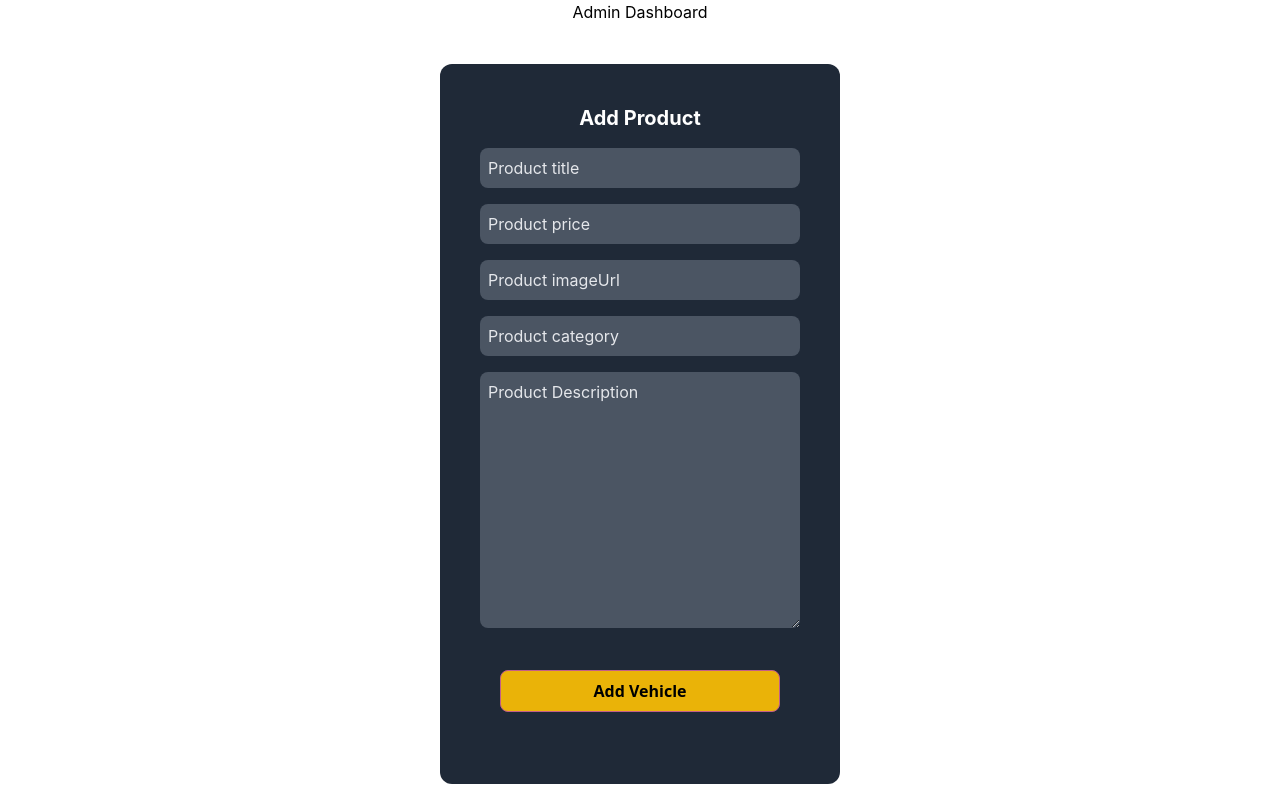
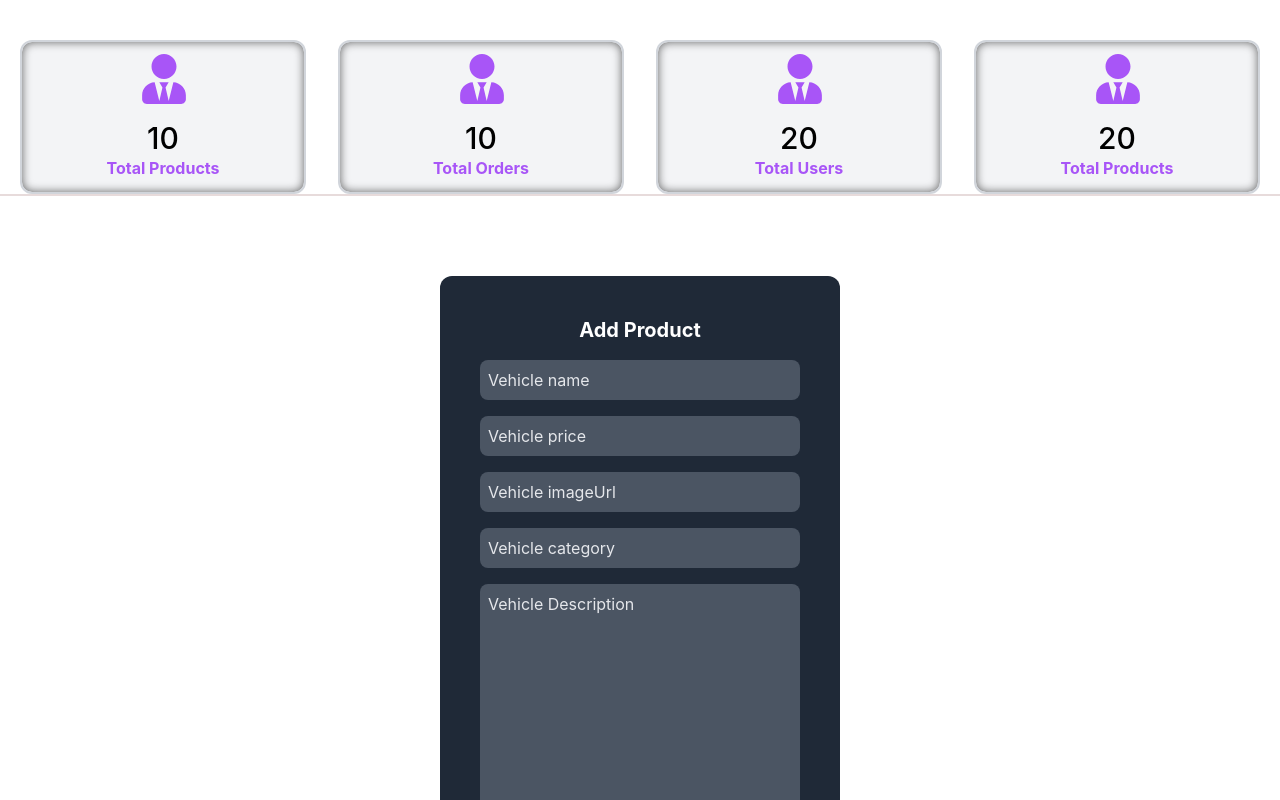
Before and after one commit to saikalyansixsixty6/online-vehicle-website, a React (Create React App) app in the folder frontend/: page /admin in a window 1280 px wide. Shown: the top 800 px of the page. Built offline with nearby package versions, Linux system fonts and the light colour scheme; no server answers; the database is empty.

Commit message:
add,update vehicle details

```diff
--- a/frontend/package.json
+++ b/frontend/package.json
@@ -12,6 +12,7 @@
     "firebase": "^10.7.1",
     "react": "^18.2.0",
     "react-dom": "^18.2.0",
+    "react-icons": "^4.12.0",
     "react-redux": "^9.0.3",
     "react-router-dom": "^6.21.0",
     "react-scripts": "5.0.1",
--- a/frontend/src/App.js
+++ b/frontend/src/App.js
@@ -5,6 +5,7 @@ import appStore from './utils/appStore'
 import {Provider} from "react-redux"
 import MyState from './context/MyState';
 import { ToastContainer } from 'react-toastify';
+import 'react-toastify/dist/ReactToastify.css';
 
 function App() {
   return (
--- a/frontend/src/context/MyState.jsx
+++ b/frontend/src/context/MyState.jsx
@@ -27,32 +27,8 @@ const MyState = (props) => {
 
   })
 
-
-  const addVehicle = async () => {
-    if (vehicles.title == null || vehicles.price == null || vehicles.imageUrl == null || vehicles.category == null || vehicles.description == null) {
-      return toast.error('Please fill all fields')
-    }
-    const productRef = collection(fireDB, "vehicles")
-    setLoading(true)
-    try {
-      await addDoc(productRef, vehicles)
-      toast.success("Product Add successfully")
-      // setTimeout(() => {
-      //   window.location.href = "/dashboard"
-      // }, 800);
-      getProductData()
-      setLoading(false)
-    } catch (error) {
-      console.log(error)
-      setLoading(false)
-    }
-    setVehicles("")
-  }
-
-  const [vehicle, setVehicle] = useState([]);
-
-  // ****** get product ******//
-  const getProductData = async () => {
+  // ****** get vehicle data ******//
+  const getVehicleData = async () => {
     setLoading(true)
     try {
       const q = query(
@@ -76,6 +52,33 @@ const MyState = (props) => {
   }
 
 
+  const addVehicle = async () => {
+    if (vehicles.title == null || vehicles.price == null || vehicles.imageUrl == null || vehicles.category == null || vehicles.description == null) {
+      return toast.error('Please fill all fields')
+    }
+    const productRef = collection(fireDB, "vehicles")
+    setLoading(true)
+    try {
+      await addDoc(productRef, vehicles)
+      toast.success("Vehicle Added successfully")
+      // setTimeout(() =>
+      //   window.location.href = "/dashboard"
+      // }, 800);
+      getVehicleData()
+      setLoading(false)
+    } catch (error) {
+      console.log(error)
+      setLoading(false)
+    }
+    setVehicles("")
+  }
+
+  const [vehicle, setVehicle] = useState([]);
+
+
+
+
+
 
   const edithandle = (item) =>{
     setVehicles(item)
@@ -88,7 +91,7 @@ const MyState = (props) => {
      try{
          await setDoc(doc(fireDB,"vehicles",vehicles.id),vehicles)
          toast.success("Product updated successfully")
-         getProductData()
+        getVehicleData()
         //  setTimeout(() => {
         //   window.location.href = "/dashboard"
         //  }, 800);
@@ -109,7 +112,7 @@ const MyState = (props) => {
       await deleteDoc(doc(fireDB,"vehicles",item.id))
       toast.success("Product deleted Successfully")
       setLoading(false)
-      getProductData()
+      getVehicleData()
     } catch (error) {
       console.log(error)
       setLoading(false)
@@ -157,7 +160,7 @@ const MyState = (props) => {
   // }
 
   useEffect(() => {
-    getProductData();
+    getVehicleData();
 
   }, []);
 
--- a/frontend/src/pages/Admin/AddVehicle.jsx
+++ b/frontend/src/pages/Admin/AddVehicle.jsx
@@ -20,7 +20,7 @@ const AddVehicle = () => {
                             onChange={(e)=>setVehicles({...vehicles, title : e.target.value})}
                             name='title'
                             className=' bg-gray-600 mb-4 px-2 py-2 w-full lg:w-[20em] rounded-lg text-white placeholder:text-gray-200 outline-none'
-                            placeholder='Product title'
+                            placeholder='Vehicle name'
                         />
                     </div>
                     <div>
@@ -29,7 +29,7 @@ const AddVehicle = () => {
                             value={vehicles.price}
                             onChange={(e)=>setVehicles({...vehicles, price : e.target.value})}
                             className=' bg-gray-600 mb-4 px-2 py-2 w-full lg:w-[20em] rounded-lg text-white placeholder:text-gray-200 outline-none'
-                            placeholder='Product price'
+                            placeholder='Vehicle price'
                         />
                     </div>
                     <div>
@@ -38,7 +38,7 @@ const AddVehicle = () => {
                             value={vehicles.imageUrl}
                             onChange={(e)=>setVehicles({...vehicles, imageUrl : e.target.value})}
                             className=' bg-gray-600 mb-4 px-2 py-2 w-full lg:w-[20em] rounded-lg text-white placeholder:text-gray-200 outline-none'
-                            placeholder='Product imageUrl'
+                            placeholder='Vehicle imageUrl'
                         />
                     </div>
                     <div>
@@ -47,7 +47,7 @@ const AddVehicle = () => {
                             value={vehicles.category}
                             onChange={(e)=>setVehicles({...vehicles, category : e.target.value})}
                             className=' bg-gray-600 mb-4 px-2 py-2 w-full lg:w-[20em] rounded-lg text-white placeholder:text-gray-200 outline-none'
-                            placeholder='Product category'
+                            placeholder='Vehicle category'
                         />
                     </div>
                     <div>
@@ -55,7 +55,7 @@ const AddVehicle = () => {
                             value={vehicles.description}
                             onChange={(e)=>setVehicles({...vehicles, description : e.target.value})}
                             className=' bg-gray-600 mb-4 px-2 py-2 w-full lg:w-[20em] rounded-lg text-white placeholder:text-gray-200 outline-none'
-                            placeholder='Product Description'>
+                            placeholder='Vehicle Description'>
 
                        </textarea>
                     </div>
--- a/frontend/src/pages/Admin/AdminDashBoard.jsx
+++ b/frontend/src/pages/Admin/AdminDashBoard.jsx
@@ -1,13 +1,57 @@
 import React from 'react'
 import AddVehicle from './AddVehicle'
+import {FaUserTie } from 'react-icons/fa';
 
 const AdminDashBoard = () => {
   return (
     <div>
-      Admin Dashboard
+      <section className="text-gray-600 body-font mt-10 mb-10">
+            <div className="container px-5 mx-auto mb-10">
+                <div className="flex flex-wrap -m-4 text-center">
+                    <div className="p-4 md:w-1/4 sm:w-1/2 w-full">
+                        <div className=" border-2 hover:shadow-purple-600 shadow-[inset_0_0_10px_rgba(0,0,0,0.6)] bg-gray-100 border-gray-300    px-4 py-3 rounded-xl"  >
+                            <div className="text-purple-500 w-12 h-12 mb-3 inline-block" viewBox="0 0 24 24">
+                                <FaUserTie size={50} />
+                            </div>
+                            <h2 className="title-font font-medium text-3xl text-black fonts1"          >10</h2>
+                            <p className=" text-purple-500  font-bold" >Total Products</p>
+                        </div>
+                    </div>
+                    <div className="p-4 md:w-1/4 sm:w-1/2 w-full">
+                        <div className=" border-2 hover:shadow-purple-600 shadow-[inset_0_0_10px_rgba(0,0,0,0.6)] bg-gray-100 border-gray-300    px-4 py-3 rounded-xl" >
+                            <div className="text-purple-500 w-12 h-12 mb-3 inline-block" viewBox="0 0 24 24">
+                                <FaUserTie size={50} />
+                            </div>
+                            <h2 className="title-font font-medium text-3xl text-black fonts1" >10</h2>
+                            <p className=" text-purple-500  font-bold" >Total Orders</p>
+                        </div>
+                    </div>
+                    <div className="p-4 md:w-1/4 sm:w-1/2 w-full">
+                        <div className=" border-2 hover:shadow-purple-600 shadow-[inset_0_0_10px_rgba(0,0,0,0.6)] bg-gray-100 border-gray-300    px-4 py-3 rounded-xl"  >
+                            <div className="text-purple-500 w-12 h-12 mb-3 inline-block" viewBox="0 0 24 24">
+                                <FaUserTie size={50} />
+                            </div>
+                            <h2 className="title-font font-medium text-3xl text-black fonts1" >20</h2>
+                            <p className=" text-purple-500  font-bold" >Total Users</p>
+                        </div>
+                    </div>
+                    <div className="p-4 md:w-1/4 sm:w-1/2 w-full">
+                        <div className=" border-2 hover:shadow-purple-600 shadow-[inset_0_0_10px_rgba(0,0,0,0.6)] bg-gray-100 border-gray-300    px-4 py-3 rounded-xl" >
+                            <div className="text-purple-500 w-12 h-12 mb-3 inline-block" viewBox="0 0 24 24">
+                                <FaUserTie size={50} />
+                            </div>
+                            <h2 className="title-font font-medium text-3xl text-black fonts1" >20</h2>
+                            <p className=" text-purple-500  font-bold" >Total Products</p>
+                        </div>
+                    </div>
+                </div>
+            </div>
+            </section>
       <AddVehicle/>
     </div>
+
   )
 }
 
 export default AdminDashBoard
+// style={{ color: mode === 'dark' ? 'white' : ''}}
--- a/frontend/src/pages/Admin/UpdateVehicle.jsx
+++ b/frontend/src/pages/Admin/UpdateVehicle.jsx
@@ -1,10 +1,78 @@
 import React from 'react'
+import MyContext from '../../context/MyContext'
+import { useContext } from 'react'
 
 const UpdateVehicle = () => {
+  const context = useContext(MyContext)
+  const {vehicles,setVehicles,updateVehicle} = context;
+
+
+
   return (
     <div>
+            <div className=' flex justify-center items-center h-screen'>
+                <div className=' bg-gray-800 px-10 py-10 rounded-xl '>
+                    <div className="">
+                        <h1 className='text-center text-white text-xl mb-4 font-bold'>Update Product</h1>
+                    </div>
 
-    </div>
+                    <div>
+                        <input type="text"
+                            value={vehicles.title}
+                            onChange={(e)=>setVehicles({...vehicles, title : e.target.value})}
+                            name='title'
+                            className=' bg-gray-600 mb-4 px-2 py-2 w-full lg:w-[20em] rounded-lg text-white placeholder:text-gray-200 outline-none'
+                            placeholder='Vehicle name'
+                        />
+                    </div>
+                    <div>
+                        <input type="text"
+                            name='price'
+                            value={vehicles.price}
+                            onChange={(e)=>setVehicles({...vehicles, price : e.target.value})}
+                            className=' bg-gray-600 mb-4 px-2 py-2 w-full lg:w-[20em] rounded-lg text-white placeholder:text-gray-200 outline-none'
+                            placeholder='Vehicle price'
+                        />
+                    </div>
+                    <div>
+                        <input type="text"
+                            name='imageurl'
+                            value={vehicles.imageUrl}
+                            onChange={(e)=>setVehicles({...vehicles, imageUrl : e.target.value})}
+                            className=' bg-gray-600 mb-4 px-2 py-2 w-full lg:w-[20em] rounded-lg text-white placeholder:text-gray-200 outline-none'
+                            placeholder='Vehicle imageUrl'
+                        />
+                    </div>
+                    <div>
+                        <input type="text"
+                            name='category'
+                            value={vehicles.category}
+                            onChange={(e)=>setVehicles({...vehicles, category : e.target.value})}
+                            className=' bg-gray-600 mb-4 px-2 py-2 w-full lg:w-[20em] rounded-lg text-white placeholder:text-gray-200 outline-none'
+                            placeholder='Vehicle category'
+                        />
+                    </div>
+                    <div>
+                       <textarea cols="30" rows="10" name='title'
+                            value={vehicles.description}
+                            onChange={(e)=>setVehicles({...vehicles, description : e.target.value})}
+                            className=' bg-gray-600 mb-4 px-2 py-2 w-full lg:w-[20em] rounded-lg text-white placeholder:text-gray-200 outline-none'
+                            placeholder='Vehicle Description'>
+
+                       </textarea>
+                    </div>
+
+                    <div className=' flex justify-center mb-3'>
+                        <button
+                            onClick={updateVehicle}
+                            className=' bg-yellow-500 w-full text-black font-bold  px-2 py-2 rounded-lg'>
+                            Update Vehicle
+                        </button>
+                    </div>
+
+                </div>
+            </div>
+        </div>
   )
 }
 
--- a/frontend/src/shared/Carcard.jsx
+++ b/frontend/src/shared/Carcard.jsx
@@ -4,10 +4,15 @@ import '../shared/carcard.css'
 import ChatPopup from '../pages/Chatpopup';
 import { useState } from 'react';
 import PropTypes from 'prop-types';
+import { useContext } from 'react';
+import MyContext from '../context/MyContext';
 
 const CarCard = ({car}) => {
     const { BrandName,photo,price }=car;
     const [isChatOpen, setChatOpen] = useState(false);
+
+    const context = useContext(MyContext);
+  const {vehicles} = context;
 
     const openChat = () => {
       console.log('Opening chat...');
@@ -29,10 +34,20 @@ const CarCard = ({car}) => {
         <CardBody className="car_info">
           <p className="brand text-lefd">{BrandName}</p>
           <p>{price}</p>
+
           <button onClick={openChat}>Request to Test Drive</button>
           {isChatOpen && <ChatPopup onClose={closeChat} />}
         </CardBody>
       </div>
+
+
+
+
+
+
+
+
+
     </>
 }
 CarCard.propTypes = {
```
Also changed, not shown: frontend/src/components/Body.jsx (+11 -1 lines), frontend/src/pages/Admin/AdminDashBoardTab.jsx (added, +11 -0 lines), 1 other file (tests, documents, lock files or other folders).
